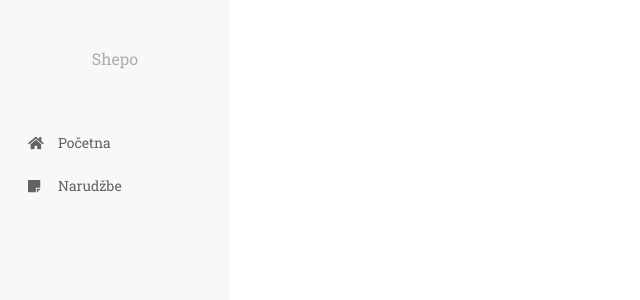
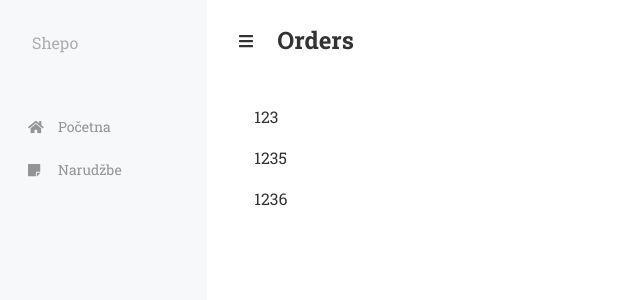
Before and after one commit to dinoDanic/shepo-old, a React (Create React App) app: page /orders in a window 1280 px wide. Shown: the top 300 px of the page, without its empty margins (0-640 px from the left). Built offline with nearby package versions, Linux system fonts and the light colour scheme.

Commit message:
logo, menu, orders, order items, global theme

```diff
--- a/src/App.js
+++ b/src/App.js
@@ -1,10 +1,11 @@
 import styled from "styled-components";
-import { Switch, Route, Link } from "react-router-dom";
+import { Route } from "react-router-dom";
 
 import Menu from "./components/menu/menu.components";
 import Logo from "./components/menu/components/logo.component";
 
-import Dashboard from "./pages/dashboard.pages";
+import DashboardPage from "./pages/dashboard/dashboard.pages";
+import OrdersPage from "./pages/orders/orders.pages";
 
 function App() {
   return (
@@ -14,7 +15,8 @@ function App() {
         <Route path="/" component={Menu} />
       </MenuContainer>
       <Content>
-        <Route exact path="/" component={Dashboard} />
+        <Route exact path="/" component={DashboardPage} />
+        <Route exact path="/orders" component={OrdersPage} />
       </Content>
     </Container>
   );
@@ -25,13 +27,15 @@ const Container = styled.div`
 `;
 
 const MenuContainer = styled.div`
-  width: 230px;
+  width: 250px;
   height: 100vh;
   background-color: ${(props) => props.theme.colors.body};
 `;
 
 const Content = styled.div`
-  padding: ${(props) => props.theme.space[4]};
+  padding: ${(props) => props.theme.space[8]};
+  padding-top: ${(props) => props.theme.space[6]};
+  width: 100%;
 `;
 
 export default App;
--- a/src/components/menu/components/logo.component.js
+++ b/src/components/menu/components/logo.component.js
@@ -8,10 +8,10 @@ const Logo = () => {
 const LogoText = styled.div`
   font-family: ${(props) => props.theme.fonts.logo};
   /* font-size: ${(props) => props.theme.fontSize.xxl}; */
-  text-align: center;
   color: rgba(0, 0, 0, 0.3);
-  margin-top: ${(props) => props.theme.space[12]};
+  margin-top: ${(props) => props.theme.space[8]};
   margin-bottom: ${(props) => props.theme.space[10]};
+  margin-left: ${(props) => props.theme.space[8]};
   /*  margin-left: ${(props) => props.theme.space[7]}; */
   pointer-events: none;
 `;
--- /dev/null
+++ b/src/components/menu/components/menu-trigger.component.jsx
@@ -0,0 +1,26 @@
+import React from "react";
+import styled from "styled-components";
+
+import { faBars } from "@fortawesome/free-solid-svg-icons";
+import { FontAwesomeIcon } from "@fortawesome/react-fontawesome";
+
+const MenuTrigger = () => {
+  return (
+    <Container>
+      <Icon icon={faBars} />
+    </Container>
+  );
+};
+
+const Container = styled.div`
+  margin-right: ${(props) => props.theme.space[6]};
+  svg {
+    color: #333;
+  }
+`;
+
+const Icon = styled(FontAwesomeIcon)`
+  cursor: pointer;
+`;
+
+export default MenuTrigger;
--- a/src/components/menu/menu.components.jsx
+++ b/src/components/menu/menu.components.jsx
@@ -1,5 +1,6 @@
 import React from "react";
 import styled from "styled-components";
+import { Link } from "react-router-dom";
 
 import { faHome, faStickyNote } from "@fortawesome/free-solid-svg-icons";
 import { FontAwesomeIcon } from "@fortawesome/react-fontawesome";
@@ -8,18 +9,22 @@ const Menu = () => {
   return (
     <Container>
       <List>
+        <Link to="/">
           <MenuItem>
             <Icon>
               <FontAwesomeIcon icon={faHome} />
             </Icon>
             Početna
           </MenuItem>
+        </Link>
+        <Link to="/orders">
           <MenuItem>
             <Icon>
               <FontAwesomeIcon icon={faStickyNote} />
             </Icon>
             Narudžbe
           </MenuItem>
+        </Link>
       </List>
     </Container>
   );
@@ -39,7 +44,7 @@ const MenuItem = styled.li`
   font-size: ${(props) => props.theme.fontSize["small"]};
   transition: 0.2s ease all;
   border-radius: 10px;
-  color: ${(props) => props.theme.darkColors.l6};
+  color: ${(props) => props.theme.darkColors.l4};
   /* border-left: 2px solid transparent; */
   svg {
     transition: 0.2s ease all;
--- a/src/pages/dashboard.pages.jsx
+++ /dev/null
@@ -1,7 +0,0 @@
-import React from "react";
-
-const Dashboard = () => {
-  return <div>dash</div>;
-};
-
-export default Dashboard;
--- /dev/null
+++ b/src/pages/dashboard/dashboard.pages.jsx
@@ -0,0 +1,7 @@
+import React from "react";
+
+const DashboardPage = () => {
+  return <div>dash</div>;
+};
+
+export default DashboardPage;
--- /dev/null
+++ b/src/pages/orders/components/order-item.component.jsx
@@ -0,0 +1,23 @@
+import React from "react";
+import styled from "styled-components";
+
+const OrderItem = ({ order }) => {
+  const { orderId } = order;
+  return (
+    <Container>
+      <Item>{orderId}</Item>
+    </Container>
+  );
+};
+
+const Container = styled.div``;
+const Item = styled.div`
+  padding: 10px 15px;
+  border-radius: 10px;
+  cursor: pointer;
+  &:hover {
+    background-color: ${(props) => props.theme.colors.body};
+  }
+`;
+
+export default OrderItem;
--- /dev/null
+++ b/src/pages/orders/components/orders.component.jsx
@@ -0,0 +1,46 @@
+import React, { useState } from "react";
+import OrderItem from "./order-item.component";
+
+const Orders = () => {
+  const [state, setState] = useState([
+    {
+      orderId: "123",
+      created: "10.03.2020",
+      deliveryDate: "30.04.2020",
+      orderDate: "10.03.2020",
+      customer: {
+        name: "Bauhaus",
+        poslovnica: "Pula",
+      },
+    },
+    {
+      orderId: "1235",
+      created: "10.03.2020",
+      deliveryDate: "30.04.2020",
+      orderDate: "10.03.2020",
+      customer: {
+        name: "Bauhaus",
+        poslovnica: "Pula",
+      },
+    },
+    {
+      orderId: "1236",
+      created: "10.03.2020",
+      deliveryDate: "30.04.2020",
+      orderDate: "10.03.2020",
+      customer: {
+        name: "Bauhaus",
+        poslovnica: "Pula",
+      },
+    },
+  ]);
+  return (
+    <div>
+      {state.map((order) => (
+        <OrderItem order={order} />
+      ))}
+    </div>
+  );
+};
+
+export default Orders;
--- /dev/null
+++ b/src/pages/orders/orders.pages.jsx
@@ -0,0 +1,29 @@
+import React from "react";
+import styled from "styled-components";
+
+import MenuTrigger from "../../components/menu/components/menu-trigger.component";
+import Orders from "./components/orders.component";
+
+const OrdersPage = () => {
+  return (
+    <Contaienr>
+      <Header>
+        <MenuTrigger />
+        <Title>Orders</Title>
+      </Header>
+      <Orders />
+    </Contaienr>
+  );
+};
+
+const Contaienr = styled.div``;
+
+const Header = styled.div`
+  display: flex;
+  align-items: center;
+  margin-bottom: ${(props) => props.theme.space[10]};
+`;
+
+const Title = styled.h2``;
+
+export default OrdersPage;
--- a/src/structure/theme/global.js
+++ b/src/structure/theme/global.js
@@ -14,4 +14,8 @@ export const GlobalStyle = createGlobalStyle`
     list-style: none;
     text-decoration: none;
   }
+  a {
+    text-decoration: none;
+  }
+
 `;
--- a/src/structure/theme/sizing.js
+++ b/src/structure/theme/sizing.js
@@ -12,6 +12,8 @@ export const space = [
   "40px",
   "44px",
   "48px",
+  "52px",
+  "56px",
 ];
 export const fontSize = {
   small: "14px",
```
Lines whose indentation alone changed are shown as unchanged.
